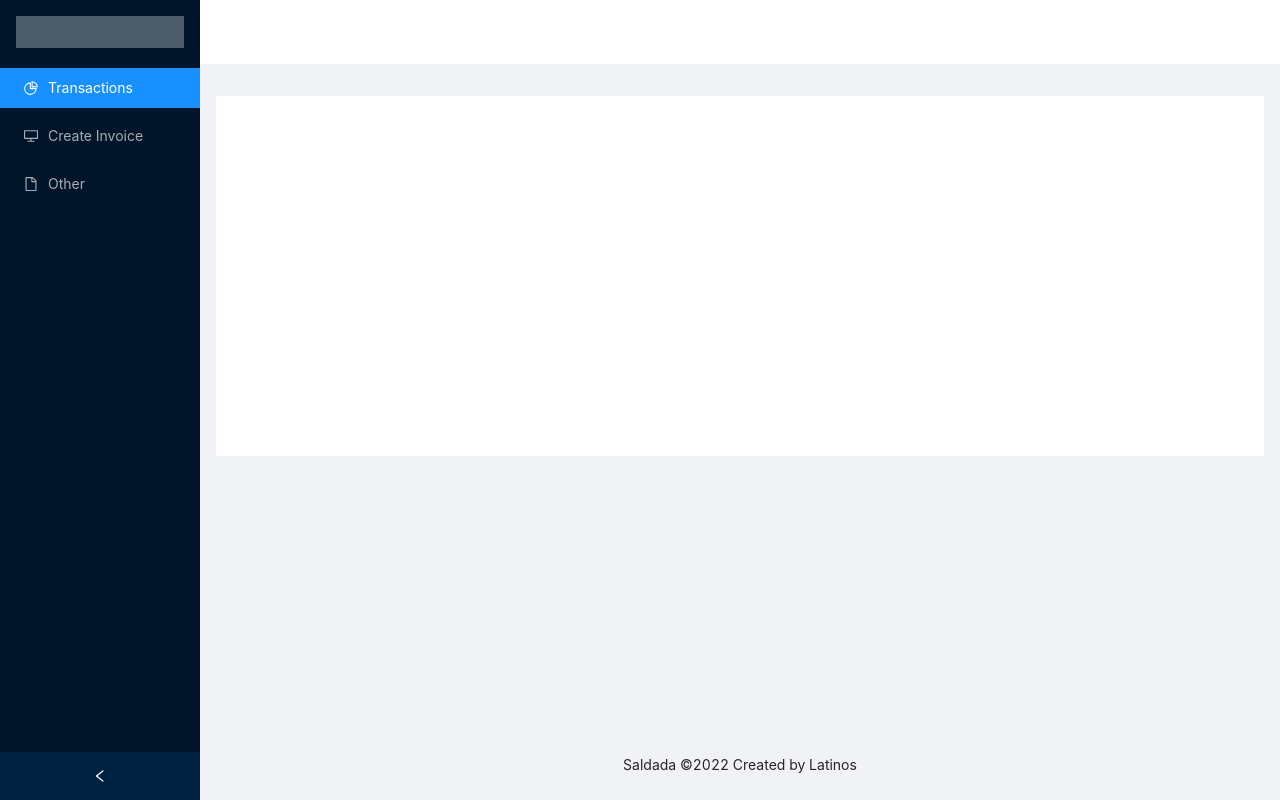
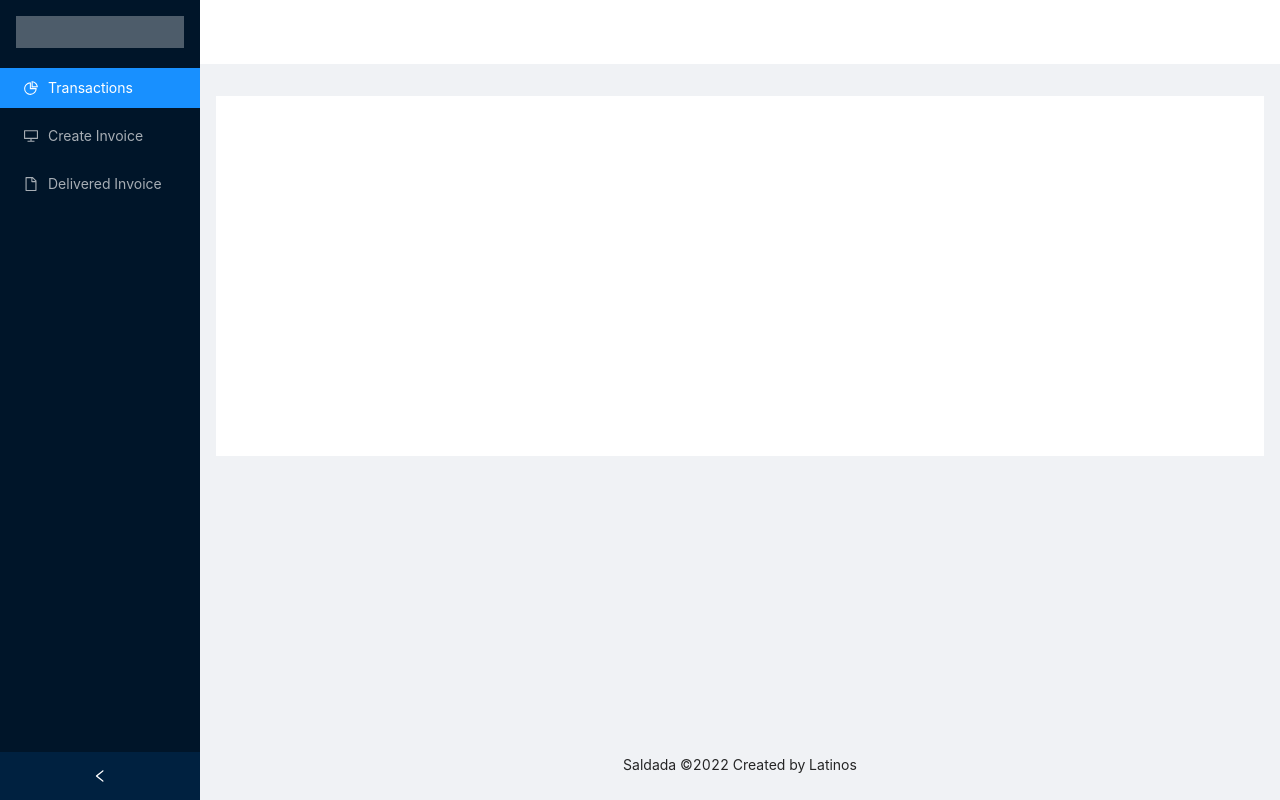
Before and after one commit to jjpd777/useful-ui, a React (Create React App) app in the folder boilerplate/: page / in a window 1280 px wide. Built offline with nearby package versions, Linux system fonts and the light colour scheme.

Commit message:
Routing is working now

```diff
--- a/boilerplate/src/App.js
+++ b/boilerplate/src/App.js
@@ -4,6 +4,7 @@ import ItemsBasket from "./Components/ItemsBasket/index";
 import CreateInvoice from "./Components/CreateInvoice/index";
 import InvoicesTable from "./Components/InvoicesTable/index";
 import DeliverInvoice from "./Components/DeliverInvoice/index";
+import Home from "./Components/Home/index";
 import { BrowserRouter as Router, Route, Routes, Link } from 'react-router-dom';
 import 'antd/dist/antd.css';
 import { Layout, Menu, Breadcrumb } from 'antd';
@@ -33,42 +34,11 @@ function App() {
     <Router>
       <Routes>
         <Route exact path="/delivered" element={<DeliverInvoice/>} />
+        <Route exact path="/" element ={<Home/>}>
+          <Route exact path="/invoice" element={<CreateInvoice />} />
+          <Route path="/transactions" element={<InvoicesTable />} />
+        </Route>
       </Routes>
-      <Layout style={{ minHeight: '100vh' }}>
-        <Sider collapsible collapsed={collapsed} onCollapse={onCollapse}>
-          <div className="logo" />
-          <Menu theme="dark" defaultSelectedKeys={['1']} mode="inline">
-            <Menu.Item key="1" icon={<PieChartOutlined />}>
-              <Link to="/transactions">
-                Transactions
-              </Link>
-            </Menu.Item>
-            <Menu.Item key="2" icon={<DesktopOutlined />}>
-            <Link to="/invoice">
-                Create Invoice
-              </Link>
-            </Menu.Item>
-            <Menu.Item key="9" icon={<FileOutlined />}>
-              Other
-            </Menu.Item>
-          </Menu>
-        </Sider>
-        <Layout className="site-layout">
-          <Header className="site-layout-background" style={{ padding: 24}}> </Header>
-          <Content style={{ margin: '0 16px' }}>
-            <Breadcrumb style={{ margin: '16px 0' }}>
-              <Breadcrumb.Item></Breadcrumb.Item>
-            </Breadcrumb>
-            <div className="site-layout-background" style={{ padding: 24, minHeight: 360 }}>
-              <Routes>
-                <Route exact path="/transactions" element={<InvoicesTable />} />
-                <Route exact path="/invoice" element={<CreateInvoice />} />
-              </Routes>
-            </div>
-          </Content>
-          <Footer style={{ textAlign: 'center' }}>Saldada ©2022 Created by Latinos</Footer>
-        </Layout>
-      </Layout>
       </Router>
     </div>
 
--- a/boilerplate/src/Components/Home/index.js
+++ b/boilerplate/src/Components/Home/index.js
@@ -26,8 +26,6 @@ function Home() {
 
 
   return (
-    <div className="App">
-        <Router>
       <Layout style={{ minHeight: '100vh' }}>
         <Sider collapsible collapsed={collapsed} onCollapse={onCollapse}>
           <div className="logo" />
@@ -43,7 +41,9 @@ function Home() {
               </Link>
             </Menu.Item>
             <Menu.Item key="9" icon={<FileOutlined />}>
-              Other
+            <Link to="/delivered">
+                Delivered Invoice
+              </Link>
             </Menu.Item>
           </Menu>
         </Sider>
@@ -54,18 +54,15 @@ function Home() {
               <Breadcrumb.Item></Breadcrumb.Item>
             </Breadcrumb>
             <div className="site-layout-background" style={{ padding: 24, minHeight: 360 }}>
-              <Routes>
-                <Route exact path="/transactions" element={<InvoicesTable />} />
-                <Route exact path="/invoice" element={<CreateInvoice />} />
-              </Routes>
+                <Routes>
+                    <Route path="transactions" element={<InvoicesTable />} />
+                    <Route path="invoice" element={<CreateInvoice />} />
+                </Routes>
             </div>
           </Content>
           <Footer style={{ textAlign: 'center' }}>Saldada ©2022 Created by Latinos</Footer>
         </Layout>
       </Layout>
-      </Router>
-    </div>
-
   );
 }
 
```
